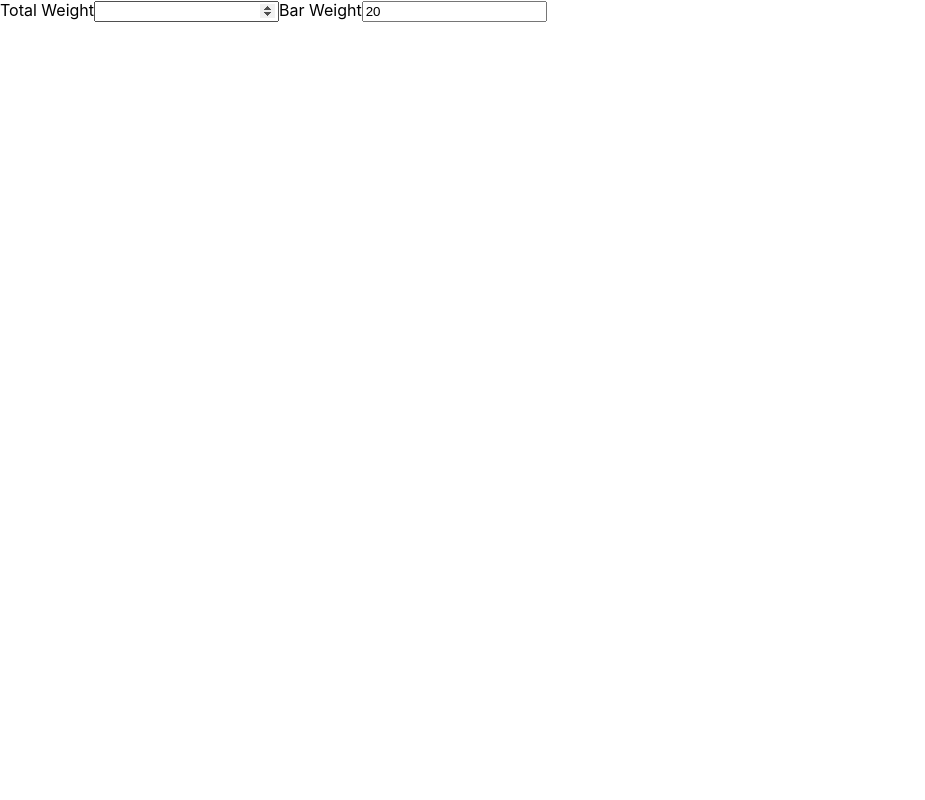
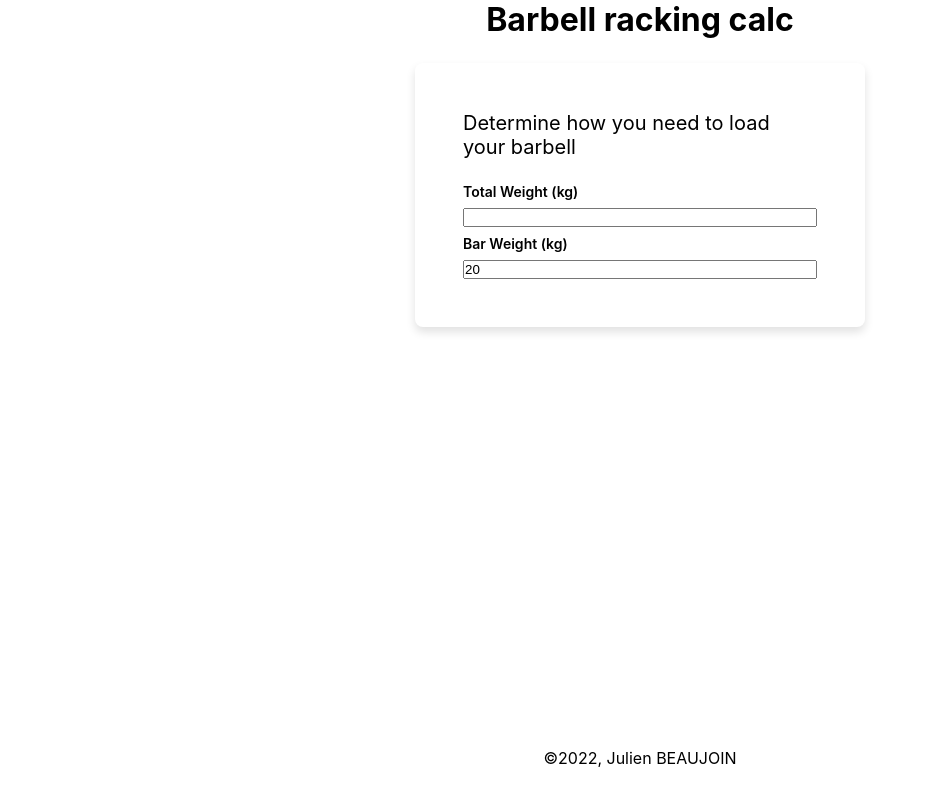
Before and after one commit to Julien-B-py/barbell-racking-calc, a React (Create React App) app: page / in a window 1280 px wide. Shown: the whole page, without its empty margins (0-925 px from the left). Built offline with nearby package versions, Linux system fonts and the light colour scheme.

Commit message:
v0.2
Split app in components.
Edit CSS.

```diff
--- a/public/index.css
+++ b/public/index.css
@@ -1,3 +1,10 @@
+* {
+
+  padding: 0;
+  margin: 0;
+  box-sizing: border-box;
+}
+
 body {
   margin: 0;
   font-family: -apple-system, BlinkMacSystemFont, 'Segoe UI', 'Roboto', 'Oxygen',
@@ -5,6 +12,7 @@ body {
     sans-serif;
   -webkit-font-smoothing: antialiased;
   -moz-osx-font-smoothing: grayscale;
+  overflow-x: hidden;
 }
 
 code {
@@ -12,23 +20,78 @@ code {
     monospace;
 }
 
+form {
+  display: flex;
+  flex-direction: column;
+  width: min(450px,90%);
+  background-color: #fff;
+  border-radius: 0.5em;
+  padding: 3rem;
+  margin: 1.5rem auto 2rem;
+  gap: 0.5rem;
+  box-shadow: rgba(0, 0, 0, 0.12) 0px 5px 10px 0px;
+}
+
+label {
+  font-size:0.875rem;
+  font-weight: 600;
+}
+
+h1{
+  font-size:2rem;
+}
+
+h2{
+  font-size:1.25rem;
+    font-weight: 400;
+    margin-bottom:1rem;
+}
+
+footer {
+  padding: 2rem;
+}
+
+.content {
+  display: flex;
+flex-direction: column;
+align-items: center;
+min-height: 100vh;
+}
 
 .bar {
-  height:300px;
-  width:10px;
+  height: 300px;
+  width: 10px;
   background-color: gray;
 }
 
 .plate {
   border: 1px solid black;
-  font-weight:bold;
+  font-weight: bold;
 }
-
 
 .result {
   display: flex;
-flex-direction: column;
-align-items: center;
-text-align: center;
+  flex-direction: column;
+  align-items: center;
+  text-align: center;
+  transition: transform 0.5s ease;
+    flex: 1;
+}
 
+.result .plate div {
+  transition: transform 0.5s ease;
 }
+
+.result .plate {
+    padding: 0.1rem;
+}
+
+@media (min-width: 600px) {
+  .result {
+    transform: rotate(90deg);
+  }
+
+  .result .plate div {
+    transform: rotate(-90deg);
+  }
+}
--- a/src/components/App.jsx
+++ b/src/components/App.jsx
@@ -1,18 +1,8 @@
 import { useEffect, useState } from "react";
+import Plate, {plates} from "./Plate";
+import UserForm from "./UserForm";
 
 function App() {
-  const plates = [
-    { weight: 25, color: "red", width:110 },
-    { weight: 20, color: "blue", width:100, text:"white"},
-    { weight: 15, color: "yellow", width:85 },
-    { weight: 10, color: "black" , width:75, text:"white"},
-    { weight: 5, color: "green" , width:60 },
-    { weight: 2.5, color: "gray" , width:50},
-    { weight: 2, color: "gray" , width:48},
-    { weight: 1.5, color: "gray", width:46 },
-    { weight: 1, color: "gray", width:44 },
-    { weight: 0.5, color: "gray" , width:42}
-  ];
 
   const [userInputs, setUserInputs] = useState({
     totalWeight: "",
@@ -24,9 +14,8 @@ function App() {
 
   useEffect(() => {
     if (userInputs.totalWeight - userInputs.barWeight > 0) {
-      calc()
+      calc();
     }
-
   }, [userInputs]);
 
   function calc() {
@@ -37,7 +26,11 @@ function App() {
 
     while (weightPerSide > 0) {
       const plate = plates.filter((plate) => plate.weight <= weightPerSide)[0];
-      console.log(plate)
+
+      if (!plate) {
+        return;
+      }
+
       platesToUse.push(plate);
       weightPerSide = weightPerSide - plate.weight;
     }
@@ -45,8 +38,6 @@ function App() {
     setPlatesToUse(platesToUse);
 
     setCalculated(true);
-
-
   }
 
   function handleChange(event) {
@@ -57,43 +48,41 @@ function App() {
     setUserInputs((previousValue) => ({ ...userInputs, [name]: value }));
   }
 
-  const rightPart = platesToUse.map((plate) => <div className="plate" style={{
-        backgroundColor: plate.color,
-        width:plate.width,
-        color:plate.text
-      }}>{plate.weight}</div>);
-  const leftPart = platesToUse.reverse().map((plate) => <div className="plate" style={{
-        backgroundColor: plate.color,
-            width:plate.width,
-                    color:plate.text
-
-      }}>{plate.weight}</div>);
+  const rightPart = platesToUse.map((plate) => (
+    <Plate
+      color={plate.color}
+      width={plate.width}
+      text={plate.text}
+      weight={plate.weight}
+    />
+  ));
+  const leftPart = platesToUse
+    .reverse()
+    .map((plate) => (
+      <Plate
+        color={plate.color}
+        width={plate.width}
+        text={plate.text}
+        weight={plate.weight}
+      />
+    ));
 
   return (
-    <div>
-      <form>
-        <label htmlFor="total-weight">Total Weight</label>
-        <input
-          name="totalWeight"
-          id="total-weight"
-          type="number"
-          onChange={handleChange}
-          value={userInputs.totalWeight}
-        ></input>
-        <label htmlFor="bar-weight">Bar Weight</label>
-        <input
-          name="barWeight"
-          id="bar-weight"
-          type="number"
-          onChange={handleChange}
-          value={userInputs.barWeight}
-        ></input>
-      </form>
-    <div className="result">
-      {calculated && leftPart}
-      {calculated && <div className="bar"></div>}
-      {calculated && rightPart}
-          </div>
+    <div className="content">
+      <h1>Barbell racking calc</h1>
+
+      <UserForm
+        onChange={(e) => handleChange(e)}
+        totalWeight={userInputs.totalWeight}
+        barWeight={userInputs.barWeight}
+      />
+
+      <div className="result">
+        {calculated && leftPart}
+        {calculated && <div className="bar"></div>}
+        {calculated && rightPart}
+      </div>
+      <footer>©2022, Julien BEAUJOIN</footer>
     </div>
   );
 }
--- /dev/null
+++ b/src/components/Plate.jsx
@@ -0,0 +1,28 @@
+const plates = [
+  { weight: 25, color: "red", width: 110 },
+  { weight: 20, color: "blue", width: 100, text: "white" },
+  { weight: 15, color: "yellow", width: 85 },
+  { weight: 10, color: "black", width: 75, text: "white" },
+  { weight: 5, color: "green", width: 60 },
+  { weight: 2.5, color: "gray", width: 50 },
+  { weight: 2, color: "gray", width: 48 },
+  { weight: 1.5, color: "gray", width: 46 },
+  { weight: 1, color: "gray", width: 44 },
+  { weight: 0.5, color: "gray", width: 42 }
+];
+
+function Plate(props) {
+  return     <div
+        className="plate"
+        style={{
+          backgroundColor: props.color,
+          width: props.width,
+          color: props.text
+        }}
+      >
+        <div>{props.weight}</div>
+      </div>
+}
+
+export default Plate;
+export {plates};
--- /dev/null
+++ b/src/components/UserForm.jsx
@@ -0,0 +1,25 @@
+function UserForm(props) {
+  return (
+    <form>
+      <h2>Determine how you need to load your barbell</h2>
+      <label htmlFor="total-weight">Total Weight (kg)</label>
+      <input
+        name="totalWeight"
+        id="total-weight"
+        type="number"
+        onChange={props.onChange}
+        value={props.totalWeight}
+      ></input>
+      <label htmlFor="bar-weight">Bar Weight (kg)</label>
+      <input
+        name="barWeight"
+        id="bar-weight"
+        type="number"
+        onChange={props.onChange}
+        value={props.barWeight}
+      ></input>
+    </form>
+  );
+}
+
+export default UserForm;
```
